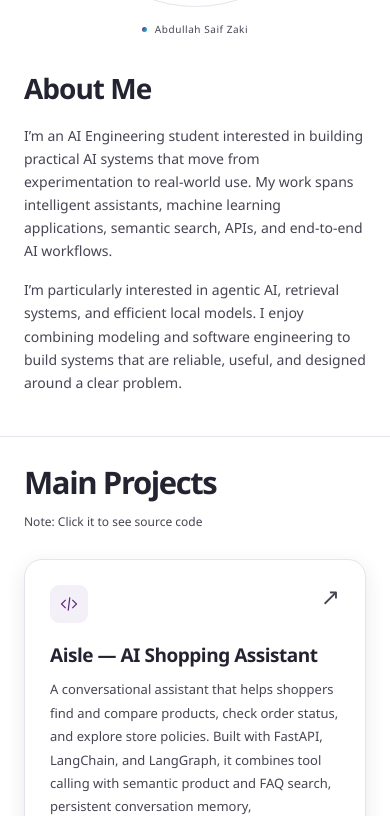
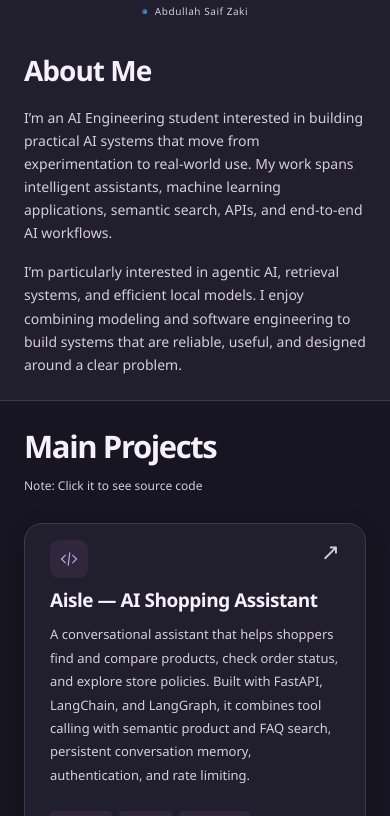
Before and after one commit to AbdullahSaifZaki/AbdullahSaifZaki.github.io, a plain HTML site: page index.html in a window 390 px wide. Shown: the part 968-1784 px from the top of the page. Drawn offline with Linux system fonts and the light colour scheme.

Commit message:
style: tighten cards and default to dark theme

```diff
--- a/app.js
+++ b/app.js
@@ -95,7 +95,7 @@
     themeButton.setAttribute("aria-pressed", String(theme === "dark"));
     document.querySelector('meta[name="theme-color"]').content = theme === "dark" ? "#171521" : "#ffffff";
   };
-  try { applyTheme(localStorage.getItem("portfolio-theme") === "dark" ? "dark" : "light"); } catch { applyTheme("light"); }
+  try { applyTheme(localStorage.getItem("portfolio-theme") === "light" ? "light" : "dark"); } catch { applyTheme("dark"); }
   themeButton.addEventListener("click", () => {
     const theme = document.documentElement.dataset.theme === "dark" ? "light" : "dark";
     applyTheme(theme);
--- a/index.html
+++ b/index.html
@@ -1,9 +1,9 @@
 <!doctype html>
-<html lang="en">
+<html lang="en" data-theme="dark">
 <head>
   <meta charset="utf-8">
   <meta name="viewport" content="width=device-width, initial-scale=1">
-  <meta name="theme-color" content="#ffffff">
+  <meta name="theme-color" content="#171521">
   <meta name="description" content="Abdullah Saif Zaki — AI engineering enthusiast building intelligent assistants, machine learning models, and Python APIs.">
   <title>Abdullah Saif Zaki — AI Engineering Portfolio</title>
   <link rel="icon" type="image/svg+xml" href="./assets/favicon.svg">
@@ -23,7 +23,7 @@
         <a href="#skills">Skills</a>
         <a href="#contact">Contact</a>
       </nav>
-      <button class="theme-toggle" type="button" aria-label="Switch to dark theme" aria-pressed="false">
+      <button class="theme-toggle" type="button" aria-label="Switch to light theme" aria-pressed="true">
         <svg class="sun" viewBox="0 0 24 24" fill="none" stroke="currentColor" stroke-width="1.5" aria-hidden="true"><circle cx="12" cy="12" r="4"/><path d="M12 2v2m0 16v2M2 12h2m16 0h2M5 5l1.5 1.5m11 11L19 19M5 19l1.5-1.5m11-11L19 5"/></svg>
         <svg class="moon" viewBox="0 0 24 24" fill="none" stroke="currentColor" stroke-width="1.5" aria-hidden="true"><path d="M20 14A8.5 8.5 0 0 1 10 4a8.5 8.5 0 1 0 10 10Z"/></svg>
       </button>
--- a/styles.css
+++ b/styles.css
@@ -89,7 +89,7 @@ h1 { font-size: clamp(46px, 5vw, 65px); letter-spacing: -.055em; margin-top: 25p
 figcaption { display: flex; justify-content: center; align-items: center; gap: 8px; margin-top: 27px; font-size: 10px; letter-spacing: .055em; color: var(--muted); }
 .portrait-dot { width: 5px; height: 5px; background: var(--gradient); border-radius: 50%; }
 .section { padding-block: var(--section-space); }
-.about-section { border-block: 1px solid var(--line); background: var(--surface); padding-block: 60px; }
+.about-section { border-block: 1px solid var(--line); background: var(--surface); padding-block: 28px; }
 .about-inner { display: grid; grid-template-columns: 280px minmax(0, 1fr); align-items: center; gap: 64px; }
 .about-inner h2 { font-size: 28px; letter-spacing: -.035em; margin-top: 0; }
 .about-content .about-copy { margin-top: 20px; }
@@ -105,7 +105,7 @@ h2 { font-size: clamp(31px, 3vw, 40px); letter-spacing: -.045em; margin-top: 13p
 .text-link span { font-size: 19px; }
 .section-description { color: var(--muted); font-size: 14px; margin-top: 20px; }
 .project-grid { display: grid; grid-template-columns: minmax(0, 1fr); gap: 20px; margin-top: 38px; }
-.project-card { display: flex; flex-direction: column; padding: 30px; background: var(--surface); border: 1px solid var(--line); border-radius: var(--radius); min-height: 245px; box-shadow: 0 6px 20px rgb(36 35 49 / 10%); transition: border-color .2s, transform .2s, box-shadow .2s; }
+.project-card { display: flex; flex-direction: column; padding: 18px 30px 26px; background: var(--surface); border: 1px solid var(--line); border-radius: var(--radius); min-height: 245px; box-shadow: 0 6px 20px rgb(36 35 49 / 10%); transition: border-color .2s, transform .2s, box-shadow .2s; }
 .project-card:hover { border-color: var(--accent); transform: translateY(-3px); box-shadow: 0 12px 28px rgb(36 35 49 / 15%); }
 .card-top { display: flex; justify-content: space-between; align-items: start; gap: 15px; }
 .project-icon { display: grid; place-items: center; width: 38px; height: 38px; background: var(--soft); color: var(--accent); border-radius: 9px; }
@@ -113,7 +113,7 @@ h2 { font-size: clamp(31px, 3vw, 40px); letter-spacing: -.045em; margin-top: 13p
 [data-theme="dark"] .project-card { box-shadow: 0 6px 20px rgb(0 0 0 / 25%); }
 [data-theme="dark"] .project-card:hover { box-shadow: 0 12px 28px rgb(0 0 0 / 35%); }
 .project-card:hover .card-arrow { transform: translate(2px, -2px); color: var(--accent); }
-.project-card h3 { margin-top: 22px; font-size: 20px; letter-spacing: -.025em; overflow-wrap: anywhere; }
+.project-card h3 { margin-top: 12px; font-size: 20px; letter-spacing: -.025em; overflow-wrap: anywhere; }
 .project-card p { color: var(--muted); font-size: 13px; line-height: 1.8; margin-top: 12px; margin-bottom: 24px; }
 .tags { display: flex; flex-wrap: wrap; gap: 7px; margin-top: auto; }
 .tag { font-size: 10px; font-weight: 500; border-radius: 4px; padding: 3px 9px; color: var(--accent); background: var(--soft); }
@@ -162,12 +162,12 @@ h2 { font-size: clamp(31px, 3vw, 40px); letter-spacing: -.045em; margin-top: 13p
   figcaption { margin-top: 23px; }
   .about-inner { grid-template-columns: 1fr; gap: 34px; }
   .about-inner h2 br { display: none; }
-  .about-section { padding-block: 42px; }
+  .about-section { padding-block: 24px; }
   .about-copy { font-size: 14px; }
   .section-heading { align-items: flex-start; flex-direction: column; gap: 17px; }
   .section-description { margin-top: 15px; font-size: 13px; }
   .project-grid { grid-template-columns: 1fr; margin-top: 27px; gap: 16px; }
-  .project-card { padding: 25px; min-height: 230px; }
+  .project-card { padding: 16px 25px 24px; min-height: 230px; }
   .project-card h3 { font-size: 19px; }
   .skills-grid { grid-template-columns: 1fr; gap: 30px; margin-top: 30px; }
   .skill-group { padding-left: 20px; }
```
